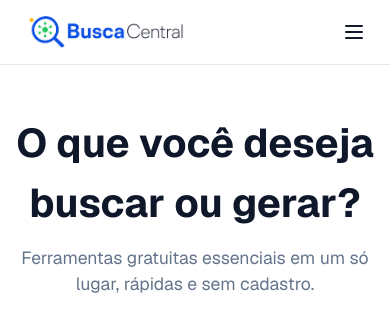
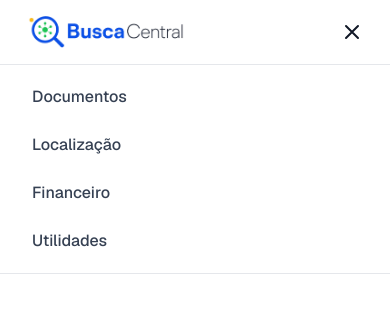
Before and after one commit to buscacentral/buscacentral, a Next.js app: page / in a window 390 px wide. Both pictures are taken after a click on the button "Menu". Shown: the top 324 px of the page. Built offline with nearby package versions, Linux system fonts and the light colour scheme; no server answers.

Commit message:
fix: implementa menu hamburger mobile funcional

```diff
--- a/src/components/Header.tsx
+++ b/src/components/Header.tsx
@@ -1,7 +1,12 @@
+'use client';
+
+import { useState } from 'react';
 import Link from 'next/link';
 import Image from 'next/image';
 
 export default function Header() {
+  const [menuOpen, setMenuOpen] = useState(false);
+
   return (
     <header className="bg-white border-b border-gray-200 sticky top-0 z-40">
       <div className="max-w-7xl mx-auto px-4 sm:px-6 lg:px-8">
@@ -25,13 +30,59 @@ export default function Header() {
             </Link>
           </nav>
 
-          <button className="md:hidden p-2">
-            <svg className="h-6 w-6" fill="none" stroke="currentColor" viewBox="0 0 24 24">
-              <path strokeLinecap="round" strokeLinejoin="round" strokeWidth={2} d="M4 6h16M4 12h16M4 18h16" />
-            </svg>
+          <button
+            onClick={() => setMenuOpen(!menuOpen)}
+            className="md:hidden p-2 min-h-[44px] min-w-[44px] flex items-center justify-center"
+            aria-label="Menu"
+            style={{ touchAction: 'manipulation' }}
+          >
+            {menuOpen ? (
+              <svg className="h-6 w-6" fill="none" stroke="currentColor" viewBox="0 0 24 24">
+                <path strokeLinecap="round" strokeLinejoin="round" strokeWidth={2} d="M6 18L18 6M6 6l12 12" />
+              </svg>
+            ) : (
+              <svg className="h-6 w-6" fill="none" stroke="currentColor" viewBox="0 0 24 24">
+                <path strokeLinecap="round" strokeLinejoin="round" strokeWidth={2} d="M4 6h16M4 12h16M4 18h16" />
+              </svg>
+            )}
           </button>
         </div>
       </div>
+
+      {menuOpen && (
+        <div className="md:hidden border-t border-gray-200 bg-white">
+          <nav className="px-4 py-2">
+            <Link
+              href="/documentos"
+              onClick={() => setMenuOpen(false)}
+              className="block py-3 px-4 text-gray-700 hover:bg-gray-50 rounded-lg font-medium"
+            >
+              Documentos
+            </Link>
+            <Link
+              href="/localizacao"
+              onClick={() => setMenuOpen(false)}
+              className="block py-3 px-4 text-gray-700 hover:bg-gray-50 rounded-lg font-medium"
+            >
+              Localização
+            </Link>
+            <Link
+              href="/financeiro"
+              onClick={() => setMenuOpen(false)}
+              className="block py-3 px-4 text-gray-700 hover:bg-gray-50 rounded-lg font-medium"
+            >
+              Financeiro
+            </Link>
+            <Link
+              href="/utilidades"
+              onClick={() => setMenuOpen(false)}
+              className="block py-3 px-4 text-gray-700 hover:bg-gray-50 rounded-lg font-medium"
+            >
+              Utilidades
+            </Link>
+          </nav>
+        </div>
+      )}
     </header>
   );
 }
```
